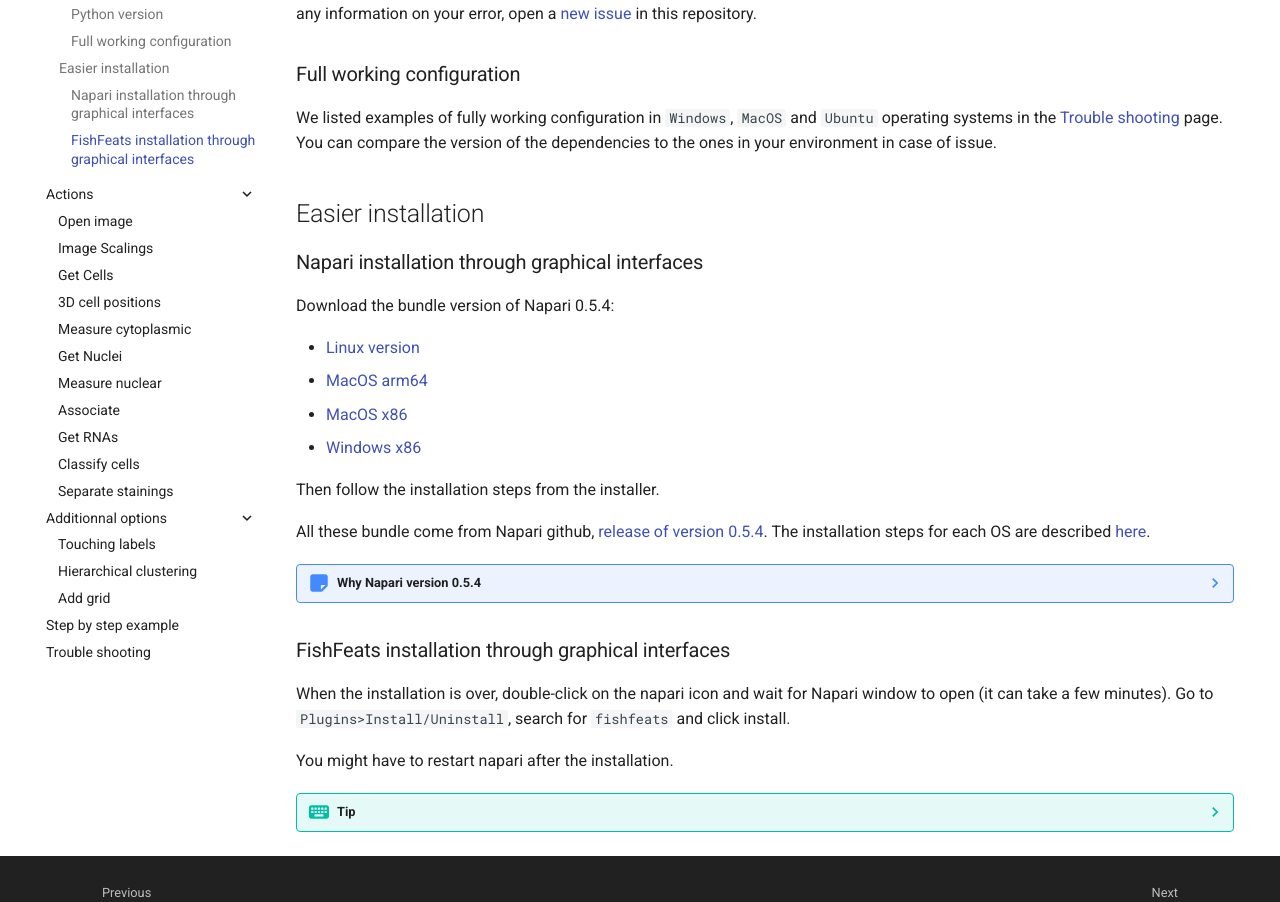
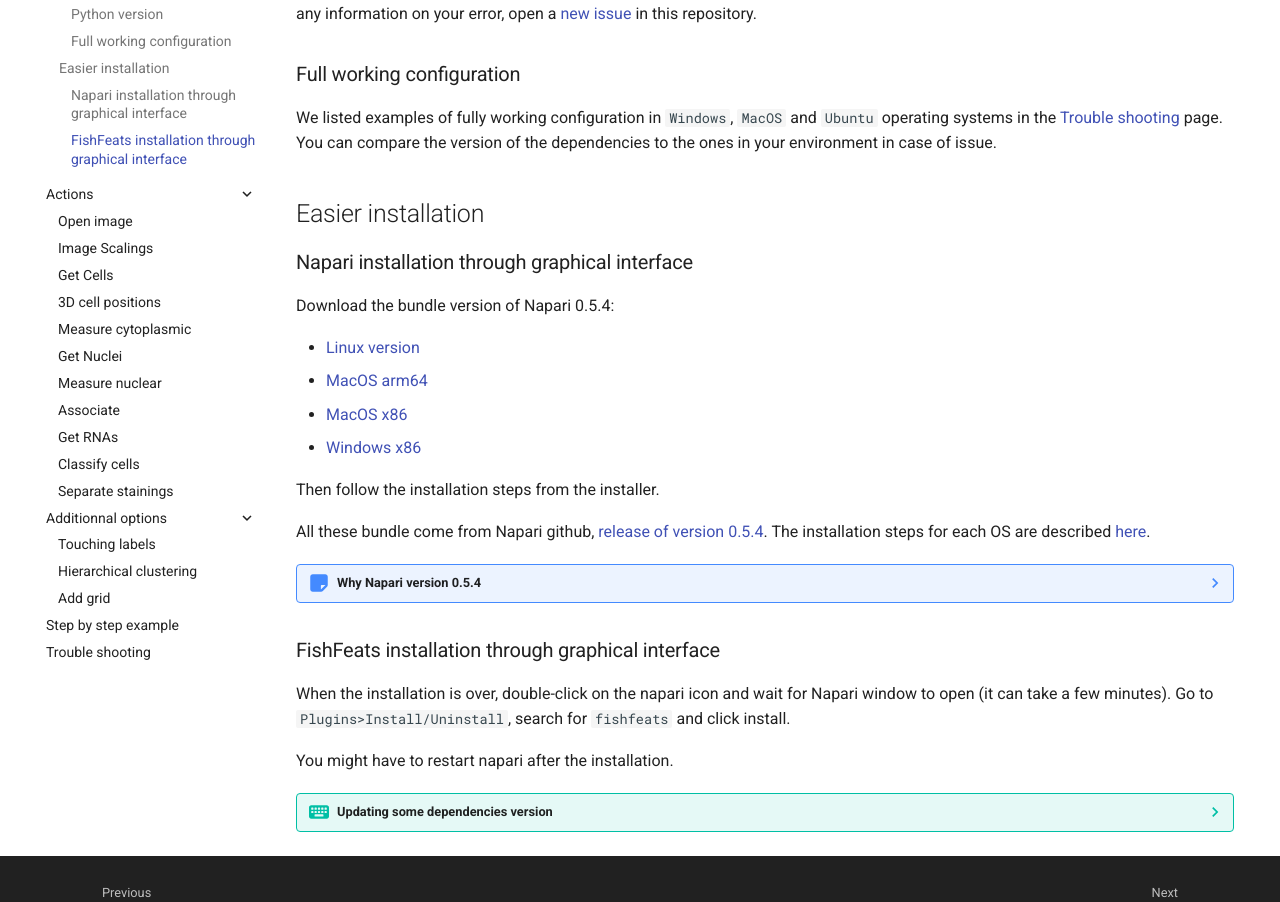
Before and after one commit to gletort/FishFeats, an MkDocs documentation site: the page built from docs/Installation.md, in a window 1280 px wide and 1400 px high, scrolled down 1945 px. Shown: the part 408-1310 px from the top of the window. Built offline with MkDocs 1.6.1 and Material for MkDocs 9.7.7, drawn with Linux system fonts in a browser that asks for light colours; comment, search, counter and statistics services are not loaded.

Commit message:
doc formattage

```diff
--- a/docs/Installation.md
+++ b/docs/Installation.md
@@ -90,7 +90,7 @@
 
 ## Easier installation
 
-### Napari installation through graphical interfaces
+### Napari installation through graphical interface
 Download the bundle version of Napari 0.5.4:
 
 * [Linux version](https://github.com/napari/napari/releases/download/v0.5.4/napari-0.5.4-Linux-x86_64.sh)
@@ -107,11 +107,11 @@
 	We chose this version as it is the last one in python 3.9, the following ones are with python > 3.11, to have all FishFeats options available (including epyseg which is limited to version <3.11).
 	You can still download the latest bundle of Napari if you wish, and then use the Napari console Terminal to fix dependencies install, or not use some options (epyseg, and eventually stardist and SepaNet which are based on tensorflow).
 
-### FishFeats installation through graphical interfaces
+### FishFeats installation through graphical interface
 When the installation is over, double-click on the napari icon and wait for Napari window to open (it can take a few minutes).
 Go to `Plugins>Install/Uninstall`, search for `fishfeats` and click install.
 
 You might have to restart napari after the installation.
 
-??? tip Updating some dependencies version
+??? tip "Updating some dependencies version"
 	If you need to change some dependencies version, you can do so by opening the Napari Terminal by clicking the icon at the bottom left of the Napari window. Then write `pip install modulename==versionnumber` to install the `modulename` library with the given version number.
```
